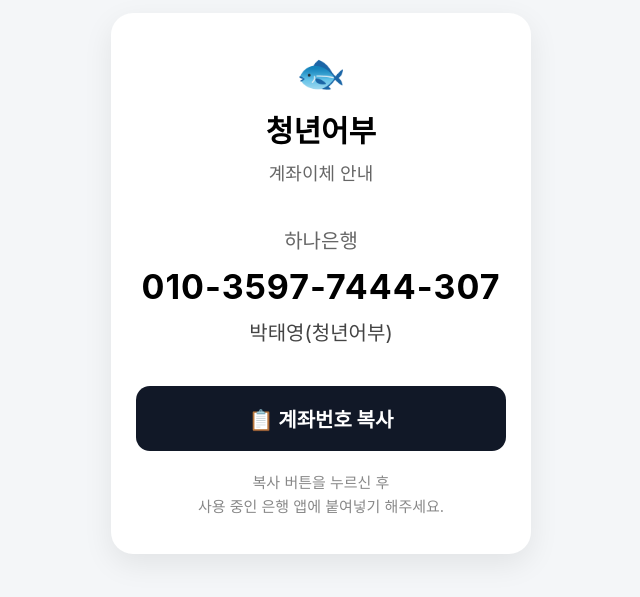
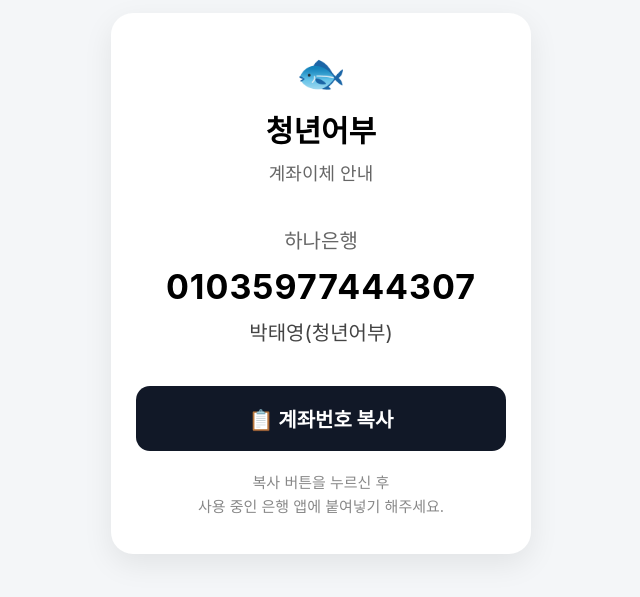
Before and after one commit to 1sion-maker/youngfisherman, a plain HTML site: page index.html in a window 1280 px wide. Shown: the part 117-714 px from the top of the page, without its empty margins (319-959 px from the left). Drawn offline with Linux system fonts and the light colour scheme.

Commit message:
Update index.html

```diff
--- a/index.html
+++ b/index.html
@@ -126,7 +126,7 @@ button:hover{
 
 <div class="bank">하나은행</div>
 
-<div class="account">010-3597-7444-307</div>
+<div class="account">01035977444307</div>
 
 <div class="name">박태영(청년어부)</div>
 
```
